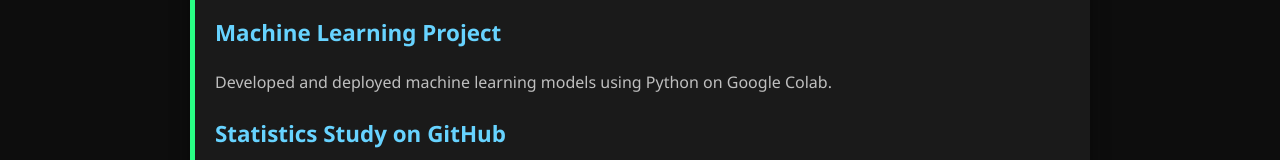
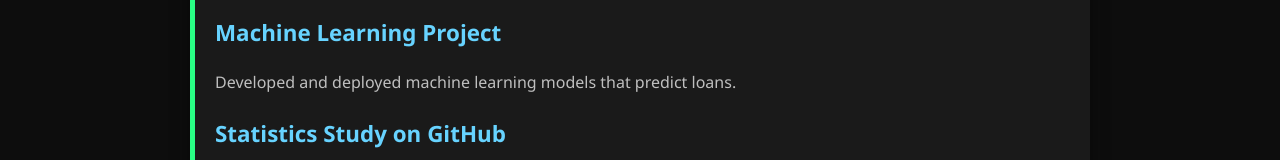
Before and after one commit to hakim733/Abdel-Hakim, a plain HTML site: page index.html in a window 1280 px wide. Shown: the part 2268-2428 px from the top of the page. Drawn offline with Linux system fonts and the light colour scheme.

Commit message:
Update index.html

```diff
--- a/index.html
+++ b/index.html
@@ -204,7 +204,7 @@
             </div>
             <div class="project-item">
                 <h3><a href="https://colab.research.google.com/drive/1LF1b17nsylLNXfn-L765CaZ5V-TaxTLf#" target="_blank">Machine Learning Project</a></h3>
-                <p>Developed and deployed machine learning models using Python on Google Colab.</p>
+                <p>Developed and deployed machine learning models that predict loans.</p>
             </div>
             <div class="project-item">
                 <h3><a href="https://github.com/hakim733/statistic-study" target="_blank">Statistics Study on GitHub</a></h3>
```
